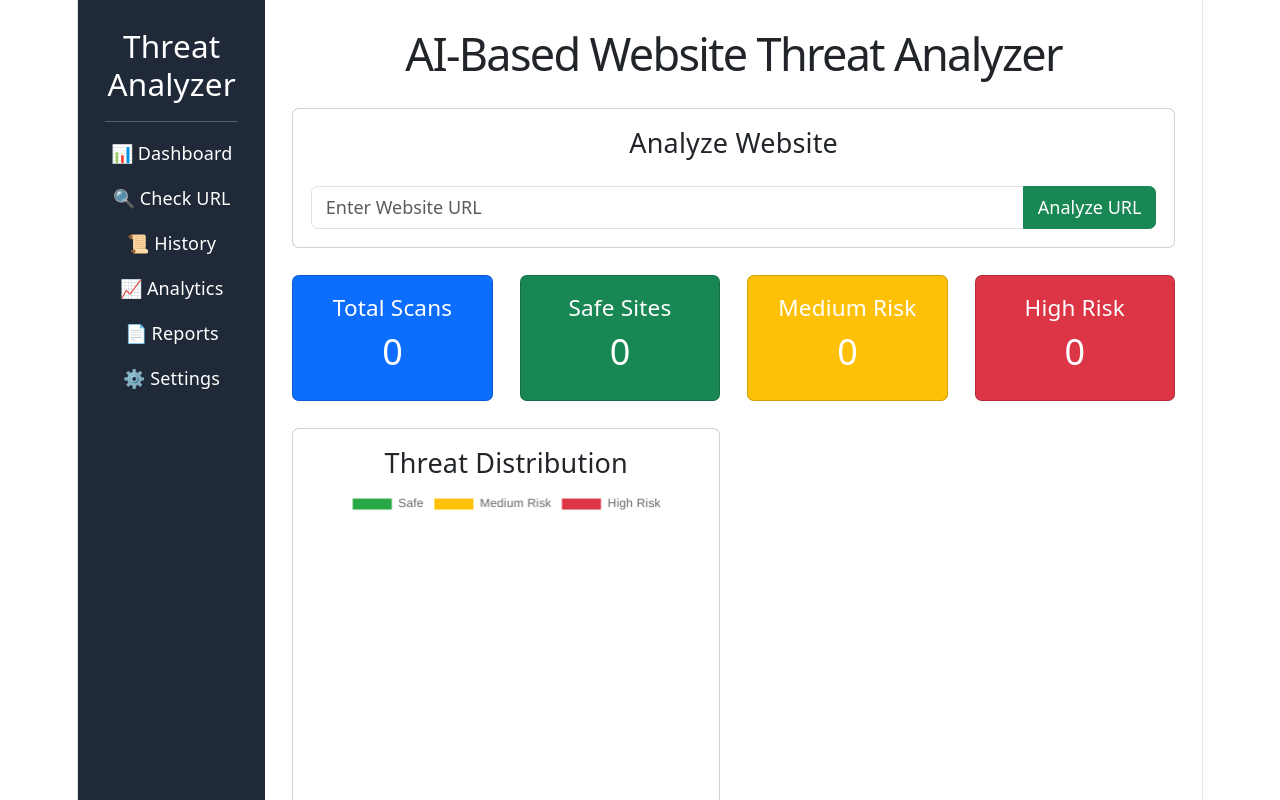
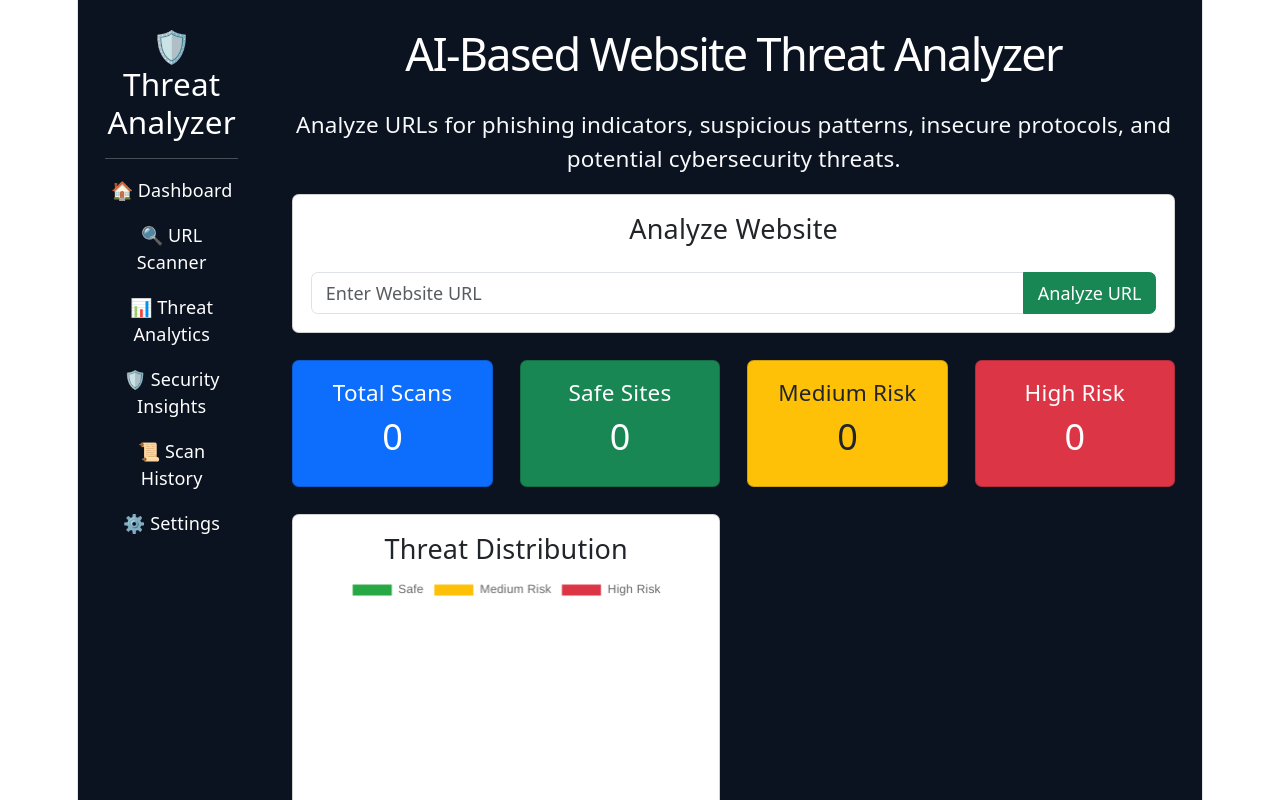
Before and after one commit to koushalmandal/website-threat-analyser, a React (Vite) app: page / in a window 1280 px wide. Shown: the top 800 px of the page. Built offline with nearby package versions, Linux system fonts and the light colour scheme.

Commit message:
all done

```diff
--- a/src/App.jsx
+++ b/src/App.jsx
@@ -152,34 +152,48 @@ const analyzeUrl = () => {
 };
 
   return (
-    <div className="container-fluid">
-      <div className="row">
-
-        {/* Sidebar */}
+    <div
+      className="container-fluid text-white"
+      style={{
+        backgroundColor: "#0b1220",
+        minHeight: "100vh",
+      }}
+    >
+    <div className="row">
         <div
-          className="col-md-2 text-white p-4"
+          className="col-md-2 p-4"
           style={{
-            backgroundColor: "#1f2937",
+            backgroundColor: "#0b1220",
             minHeight: "100vh",
           }}
         >
-          <h3>Threat Analyzer</h3>
+          <h3>🛡 Threat Analyzer</h3>
           <hr />
 
-          <p>📊 Dashboard</p>
-          <p>🔍 Check URL</p>
-          <p>📜 History</p>
-          <p>📈 Analytics</p>
-          <p>📄 Reports</p>
+          <p>🏠 Dashboard</p>
+          <p>🔍 URL Scanner</p>
+          <p>📊 Threat Analytics</p>
+          <p>🛡 Security Insights</p>
+          <p>📜 Scan History</p>
           <p>⚙ Settings</p>
         </div>
 
         {/* Main */}
-        <div className="col-md-10 p-4">
+        <div
+          className="col-md-10 p-4"
+          style={{
+            backgroundColor: "#0b1220",
+            minHeight: "100vh",
+          }}
+        >
 
           <h1 className="mb-4">
             AI-Based Website Threat Analyzer
           </h1>
+         <p className="text-light fs-5">
+  Analyze URLs for phishing indicators, suspicious patterns,
+  insecure protocols, and potential cybersecurity threats.
+</p>
 
           {/* URL Input */}
           <div className="card p-3 mb-4">
@@ -221,7 +235,7 @@ const analyzeUrl = () => {
             </div>
 
             <div className="col-md-3">
-             <div className="card text-center p-3 bg-warning text-white">
+             <div className="card text-center p-3 bg-warning text-dark">
                 <h5>Medium Risk</h5>
                 <h2>{mediumRisk}</h2>
               </div>
@@ -241,7 +255,14 @@ const analyzeUrl = () => {
             <div className="row mb-4">
 
               <div className="col-md-6">
-                <div className="card p-3">
+              <div
+  className="card p-3 text-white"
+  style={{
+    backgroundColor: "#111827",
+    border: "1px solid #1f2937",
+    borderRadius: "15px",
+  }}
+>
                   <h4>Risk Analysis</h4>
 
                   <p>
```
